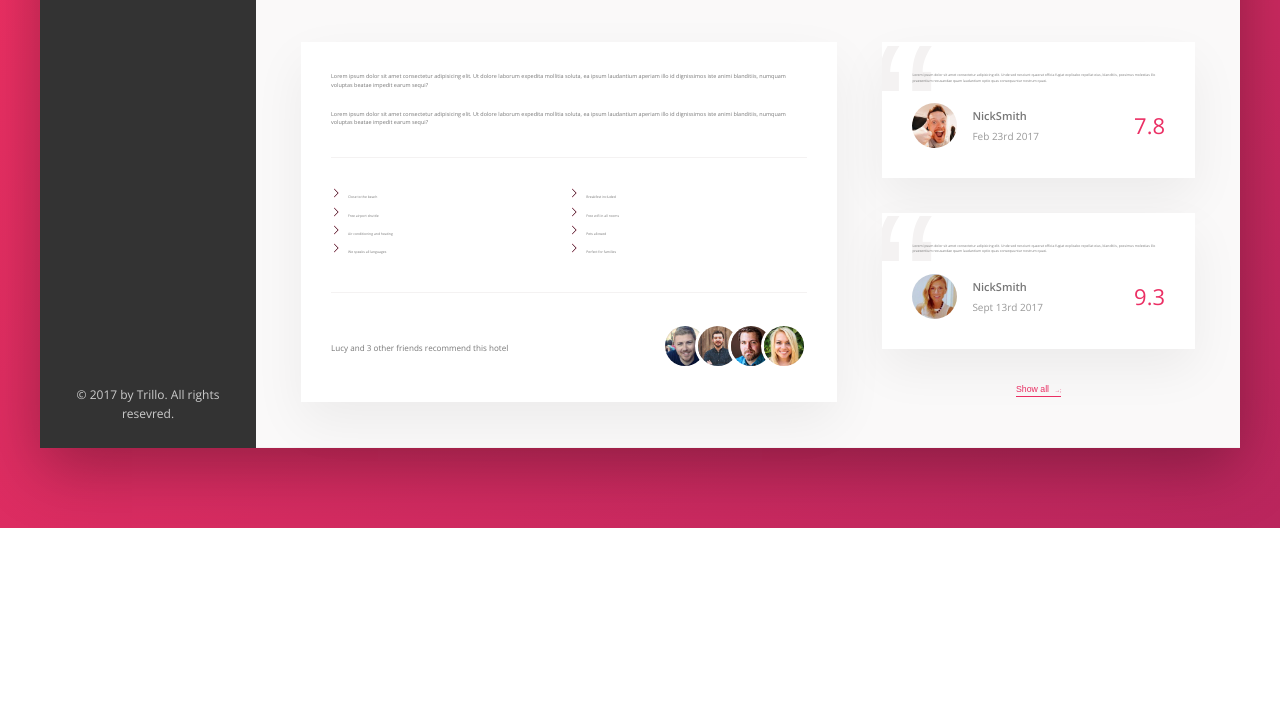
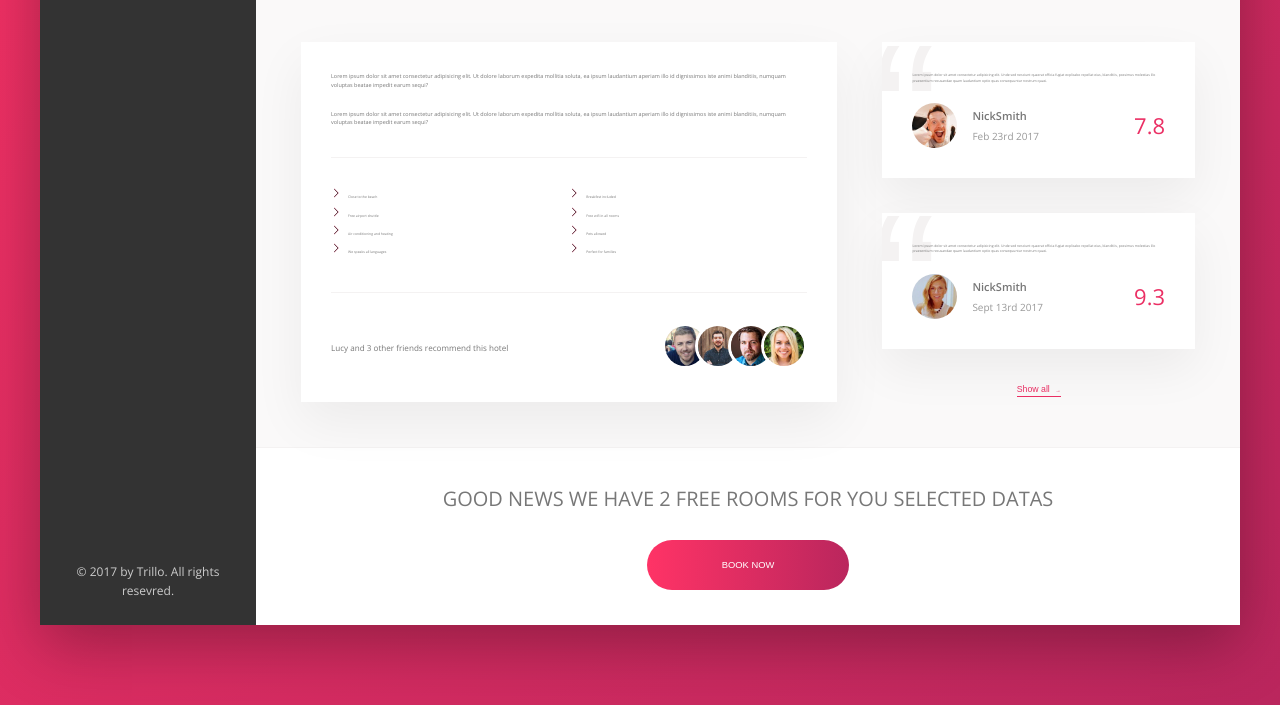
Before and after one commit to mhnatejko/Trillo-Project-UdemyCourse-AdvanceCSS, a website: page index.html in a window 1280 px wide. Shown: the part 605-1310 px from the top of the page. Before the commit the page ends 1133 px from the top, so only its background shows below. Drawn offline with nearby package versions, Linux system fonts and the light colour scheme.

Commit message:
CTA section

```diff
--- a/index.html
+++ b/index.html
@@ -184,8 +184,17 @@
                                     <div class="review__rating">9.3</div>
                                 </figcaption>
                             </figure>
-                            <button class="btn-inline">Show all <span>&rarr;;</span></button>
+                            <button class="btn-inline">Show all <span>&rarr;</span></button>
                         </div>
+                    </div>
+                    <div class="cta">
+                        <h2 class="cta__book-now">
+                            Good news We have 2 free rooms for you selected datas
+                        </h2>
+                        <button class="btn">
+                            <span class="btn__visible">Book now</span>
+                            <span class="btn__invisible">Only 4 rooms left</span>
+                        </button>
                     </div>
 
                 </main>
--- a/sass/_components.scss
+++ b/sass/_components.scss
@@ -447,3 +447,80 @@
 
     }
 }
+
+//-------------------
+//CALL TO ACTION
+
+.cta {
+    padding: 3.5rem 0;
+    text-align: center;
+
+    &__book-now {
+        font-size: 2rem;
+        font-weight: 300;
+        text-transform: uppercase;
+        margin-bottom: 2.5rem;
+    }
+}
+
+//------------------------
+//BUTTON
+
+.btn {
+    font-size: 1.5rem;
+    font-weight: 300;
+    text-transform: uppercase;
+    border-radius: 100px;
+    border: none;
+    background-image:
+        linear-gradient(
+            to right,
+            var(--color-primary-light),
+            var(--color-primary-dark)
+        );
+    color: #fff;
+    position: relative;
+    overflow: hidden;
+    cursor: pointer;
+
+    & > * {
+        display: inline-block;
+        height: 100%;
+        width: 100%;
+        transition:  all .2s;
+    }
+
+    &__visible {
+        padding: 2rem 7.5rem;
+    }
+
+    &__invisible {
+        position: absolute;
+        padding: 2rem 0;
+        left: 0;
+        top: -100%;
+
+    }
+    &:hover {
+        background-image:
+        linear-gradient(
+            to left,
+            var(--color-primary-light),
+            var(--color-primary-dark)
+        );
+    }
+    &:hover &__visible {
+        transform: translateY(100%);
+    }
+
+
+    &:hover &__invisible {
+            top: 0;
+        }
+
+        &:focus {
+            outline: none;
+
+        }
+
+}
```
Also changed, not shown: css/style.css.
